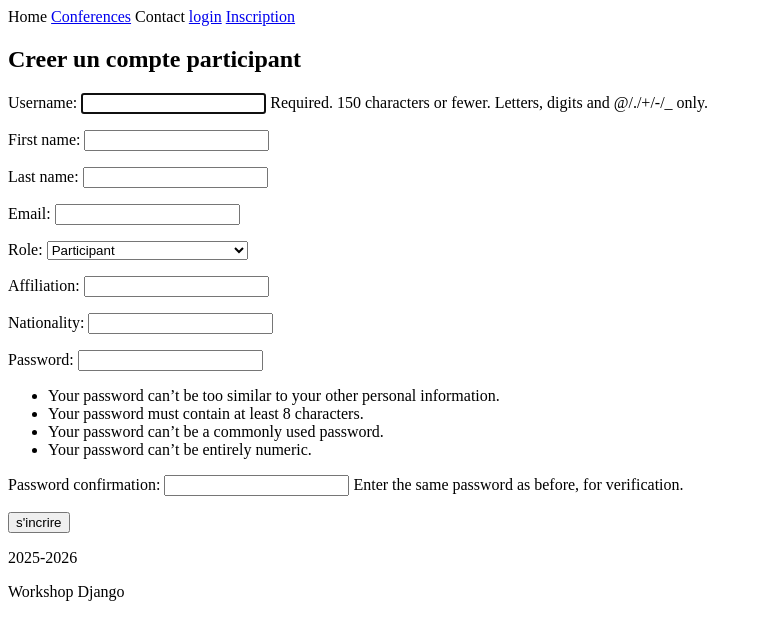
After one commit to maneldhaouadi/DjangoRendu, a Django app: page /user/register/ in a window 1280 px wide. The commit adds this page. Shown: the top 640 px of the page, without its empty margins (0-759 px from the left). Run offline with Django 5.2, Linux system fonts and the light colour scheme.

Commit message:
Ajout de nouveau modification

```diff
--- a/GestionConference3IA4/GestionConference3IA4/GestionConference3IA4/settings.py
+++ b/GestionConference3IA4/GestionConference3IA4/GestionConference3IA4/settings.py
@@ -124,4 +124,7 @@ STATIC_URL = 'static/'
 
 DEFAULT_AUTO_FIELD = 'django.db.models.BigAutoField'
 
-AUTH_USER_MODEL="UserApp.User"
+AUTH_USER_MODEL = "UserApp.User"
+LOGIN_REDIRECT_URL = "all_conference"
+LOGOUT_REDIRECT_URL = "login"
+LOGIN_URL = "login"
--- a/GestionConference3IA4/GestionConference3IA4/GestionConference3IA4/template/base.html
+++ b/GestionConference3IA4/GestionConference3IA4/GestionConference3IA4/template/base.html
@@ -3,12 +3,22 @@
     <nav>
         <a>Home</a>
         <a href="{% url 'all_conference' %}">Conferences</a>
+   <a>Contact</a>
+             {% if user.is_authenticated %}
+            <a>{{user.username}}</a>
+            <a>LOGOUT </a>
+             <a href="{% url 'logout' %}">logout</a>
+            {% else %}
+            <a href="{% url 'login' %}">login</a>
+            <a href="{% url 'register'%}">Inscription</a>
+
+            {% endif %}
         </nav>
         <div>
             {% block content %}{% endblock %}
         </div>
         <footer>
-        <p>2025 - 2025</p>
+            <p>2025-2026</p>
             <p>Workshop Django</p>
         </footer>
     </body>
--- a/GestionConference3IA4/GestionConference3IA4/GestionConference3IA4/template/conference/listConference.html
+++ b/GestionConference3IA4/GestionConference3IA4/GestionConference3IA4/template/conference/listConference.html
@@ -19,8 +19,11 @@
     <td>{{ c.end_date }}</td>
     <td>
       <a href="{% url 'conference-details' c.pk %}">View Details</a> |
+      {% if user.is_authenticated and user.role == 'admin' %}
       <a href="{% url 'conference-edit' c.pk %}">Modifier</a>
-      <a href="{% url 'conference-delete' c.pk %}">Supprimer</a>
+      <a href="{% url 'conferen
+      ce-delete' c.pk %}">Supprimer</a>
+      {% endif %}
     </td>
   </tr>
   {% endfor %}
--- a/GestionConference3IA4/GestionConference3IA4/GestionConference3IA4/urls.py
+++ b/GestionConference3IA4/GestionConference3IA4/GestionConference3IA4/urls.py
@@ -15,9 +15,10 @@ Including another URLconf
     2. Add a URL to urlpatterns:  path('blog/', include('blog.urls'))
 """
 from django.contrib import admin
-from django.urls import path,include
+from django.urls import path, include
 
 urlpatterns = [
     path('admin/', admin.site.urls),
-    path('conferences/',include("ConferenceApp.urls")),
+    path('conferences/', include("ConferenceApp.urls")),
+    path('user/', include("UserApp.urls")),
 ]
--- /dev/null
+++ b/GestionConference3IA4/GestionConference3IA4/UserApp/forms.py
@@ -0,0 +1,13 @@
+from django.contrib.auth.forms import UserCreationForm
+from django import forms
+from  .models import User
+
+class UserRegisterForm(UserCreationForm):
+    class Meta:
+        model = User
+        fields = [ "username", "first_name", "last_name", "email", "role", "affiliation", "nationality", "password1", "password2"]
+        widgets = {
+            "email": forms.EmailInput(),
+            "password1": forms.PasswordInput(),
+            "password2": forms.PasswordInput(),
+        }
--- /dev/null
+++ b/GestionConference3IA4/GestionConference3IA4/UserApp/templates/register.html
@@ -0,0 +1,10 @@
+{% extends 'base.html' %}
+{% block content %}
+<h2> Creer un compte participant</h2>
+
+<form method="post">
+    {% csrf_token %}
+    {{ form.as_p }}
+    <button type="submit">s'incrire</button>
+</form>
+{% endblock %}
--- /dev/null
+++ b/GestionConference3IA4/GestionConference3IA4/UserApp/urls.py
@@ -0,0 +1,10 @@
+from django.urls import path
+from django.contrib.auth.views import LoginView
+from . import views
+
+urlpatterns = [
+    path('register/', views.register, name="register"),
+    path('login/', LoginView.as_view(template_name="login.html"), name="login"),
+    path('logout/', views.logout_view, name="logout"),
+
+]
--- a/GestionConference3IA4/GestionConference3IA4/UserApp/views.py
+++ b/GestionConference3IA4/GestionConference3IA4/UserApp/views.py
@@ -1,3 +1,21 @@
-from django.shortcuts import render
+from django.shortcuts import render,redirect
+from django.contrib.auth.models import User
+from .forms import UserRegisterForm
+from django.contrib.auth import logout
+
 
 # Create your views here.
+#creation une fonction personnalise
+def register(request):
+    if request.method == "POST":
+        form = UserRegisterForm(request.POST)
+        if form.is_valid():
+            form.save()
+            return redirect("login")
+    else:
+        form = UserRegisterForm()
+    return render(request, 'register.html', {'form': form})
+
+def logout_view(req):
+    logout(req)
+    return redirect("login")
```
Also changed, not shown: GestionConference3IA4/GestionConference3IA4/ConferenceApp/views.py (+15 -13 lines), GestionConference3IA4/GestionConference3IA4/UserApp/templates/login.html (added, +10 -0 lines), GestionConference3IA4/GestionConference3IA4/db.sqlite3. Lines whose indentation alone changed are shown as unchanged.
